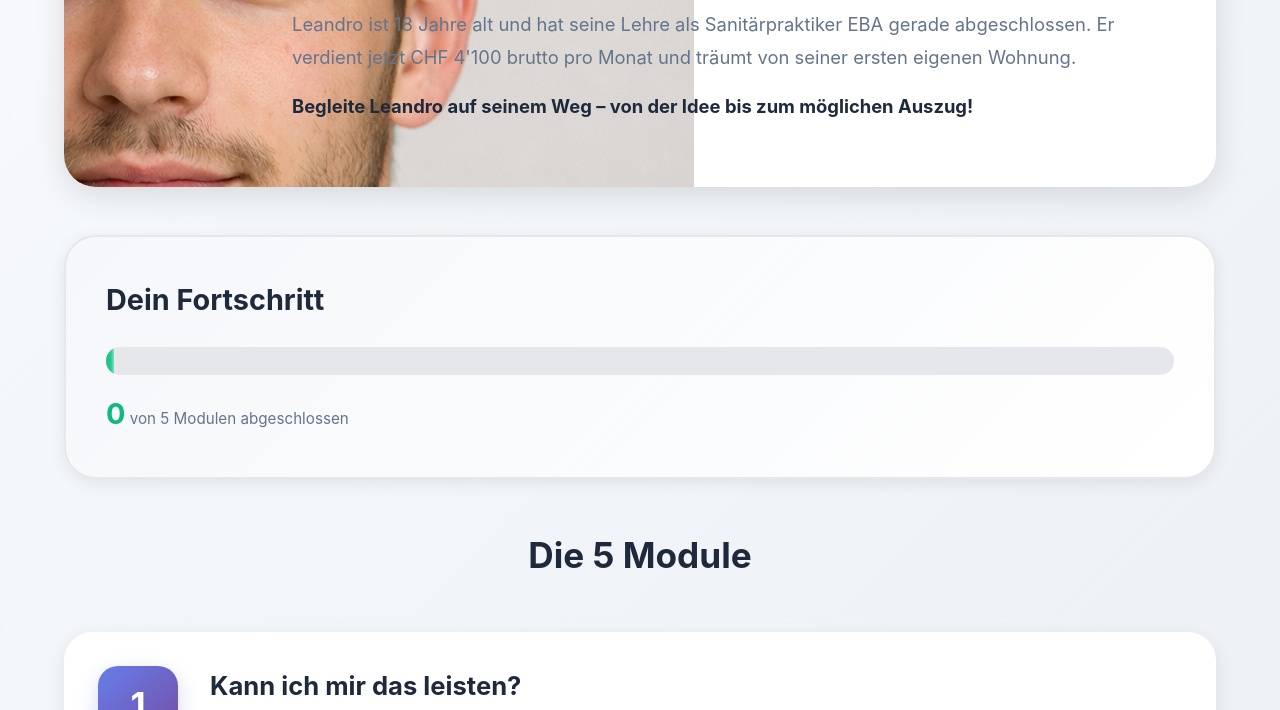
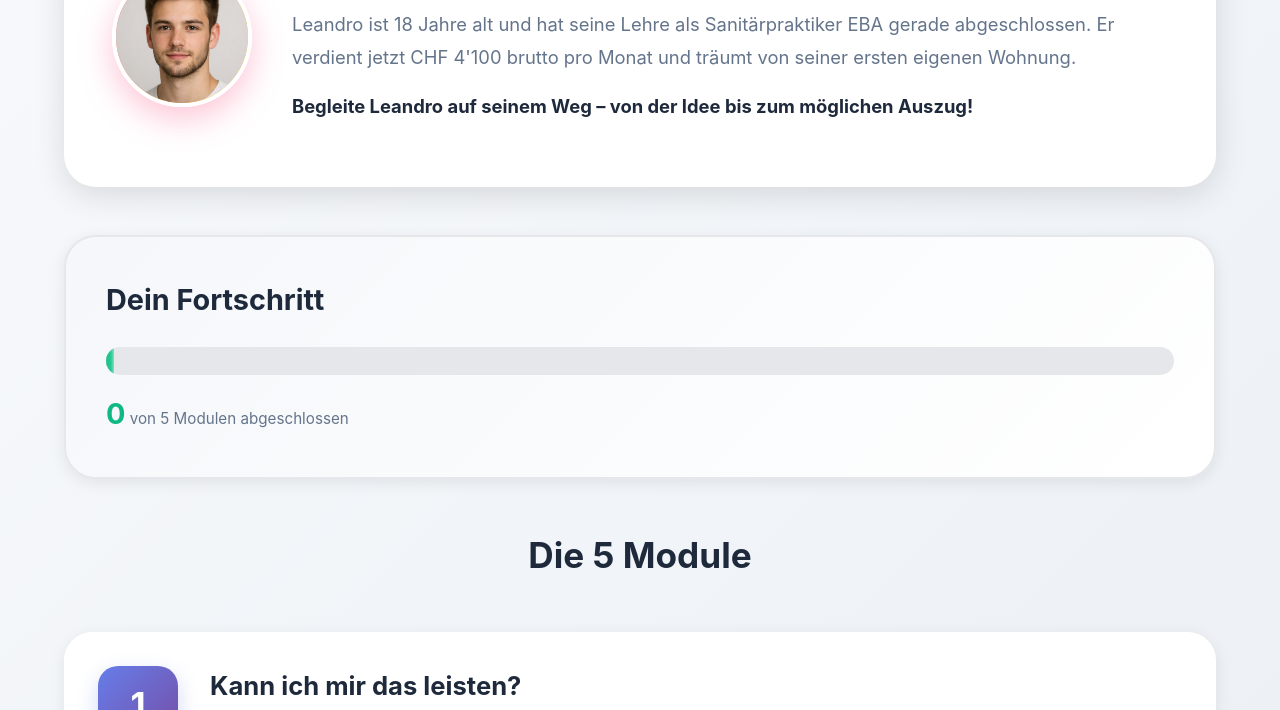
Before and after one commit to daveklaey/Wohnen-eba, a plain HTML site: page docs/index.html in a window 1280 px wide. Shown: the part 390-1100 px from the top of the page. Drawn offline with Linux system fonts and the light colour scheme.

Commit message:
Update index.css

```diff
--- a/docs/css/index.css
+++ b/docs/css/index.css
@@ -99,6 +99,14 @@ header .subtitle {
     color: white;
     box-shadow: 0 12px 32px rgba(250, 112, 154, 0.4);
     animation: bounceIn 0.8s;
+    overflow: hidden;
+    border: 4px solid white;
+}
+
+.avatar-circle img {
+    width: 100%;
+    height: 100%;
+    object-fit: cover;
 }
 
 @keyframes bounceIn {
```
